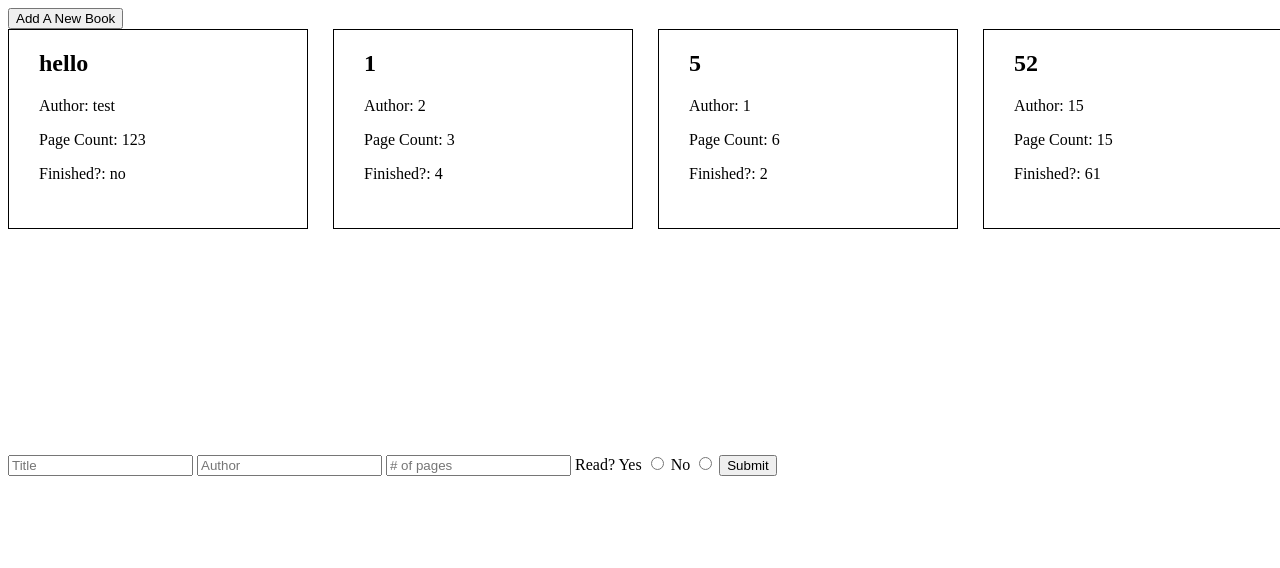
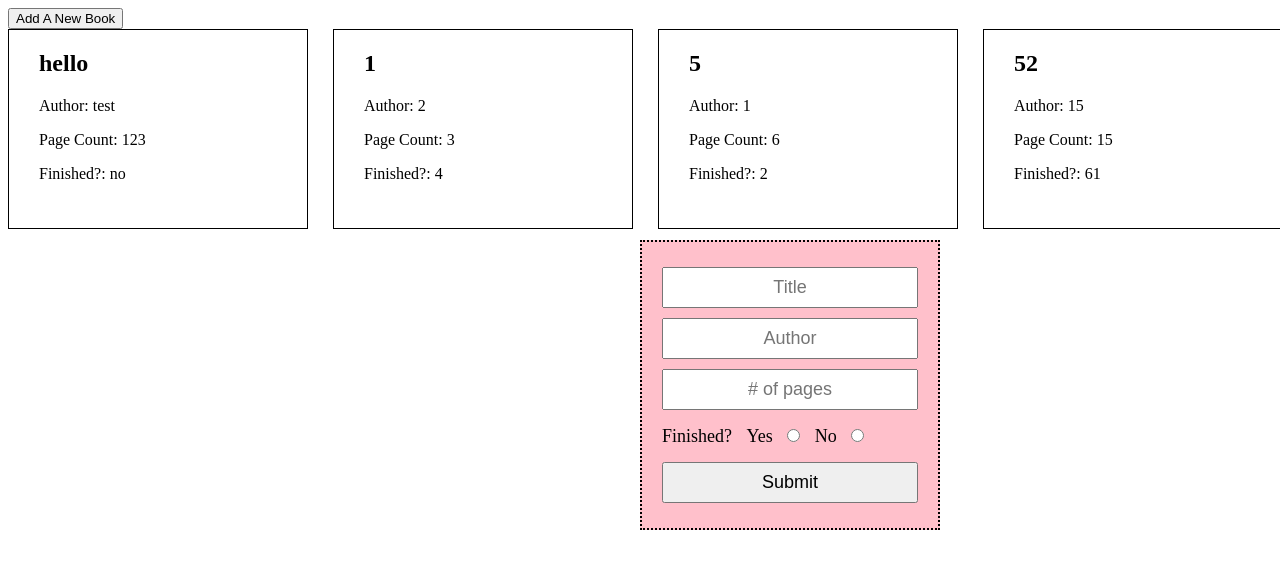
Before and after one commit to bollinca/library, a plain HTML site: page index.html in a window 1280 px wide. Both pictures are taken after a click on the button "Add A New Book". Drawn offline with Linux system fonts and the light colour scheme.

Commit message:
Styleize new book form

```diff
--- a/index.html
+++ b/index.html
@@ -10,17 +10,18 @@
     <div class='centering-container'>
         <div id='card-container'>
         </div>
+        <form id='new-book-form' class='invisible'>
+            <input type='text' name='title' placeholder='Title'>
+            <input type='text' name='author' placeholder='Author'>
+            <input type='text' name='pages' placeholder='# of pages'>
+            Finished?
+            <label for='yes'>Yes</label>
+            <input type='radio' class='radio' name='status' id='yes' value='yes'>
+            <label for='no'>No</label>
+            <input type='radio' class='radio' name='status' id='no' value='no'>
+            <input type='submit' name='submit'>
+        </form>
     </div>
-    <form id='new-book-form' class='invisible'>
-        <input type='text' name='title' placeholder='Title'>
-        <input type='text' name='author' placeholder='Author'>
-        <input type='text' name='pages' placeholder='# of pages'>
-        Read? Yes
-        <input type='radio' name='status'>
-        No
-        <input type='radio' name='status'>
-        <input type='submit' name='submit'>
-    </form>
 </body>
 <script src='script.js'></script>
 
--- a/styles.css
+++ b/styles.css
@@ -25,6 +25,29 @@
 
 #new-book-form {
     position: fixed;
+    height: auto;
+    padding: 20px;
+    width: 300px;
+    top: 30%;
+    left: 50%;
+    background-color: pink;
+    font-size: 18px;
+    border: 2px dotted black;
+}
+
+#new-book-form input, #new-book-form label {
+    line-height: 16px;
+    margin: 5px 0;
+    padding: 8px 0;
+    width: 100%;
+    text-align: center;
+    font-size: 18px;
+}
+
+#new-book-form label, #new-book-form input.radio  {
+    display: inline-block;
+    width: auto;
+    padding: 8px 10px;
 }
 
 .invisible {
```
